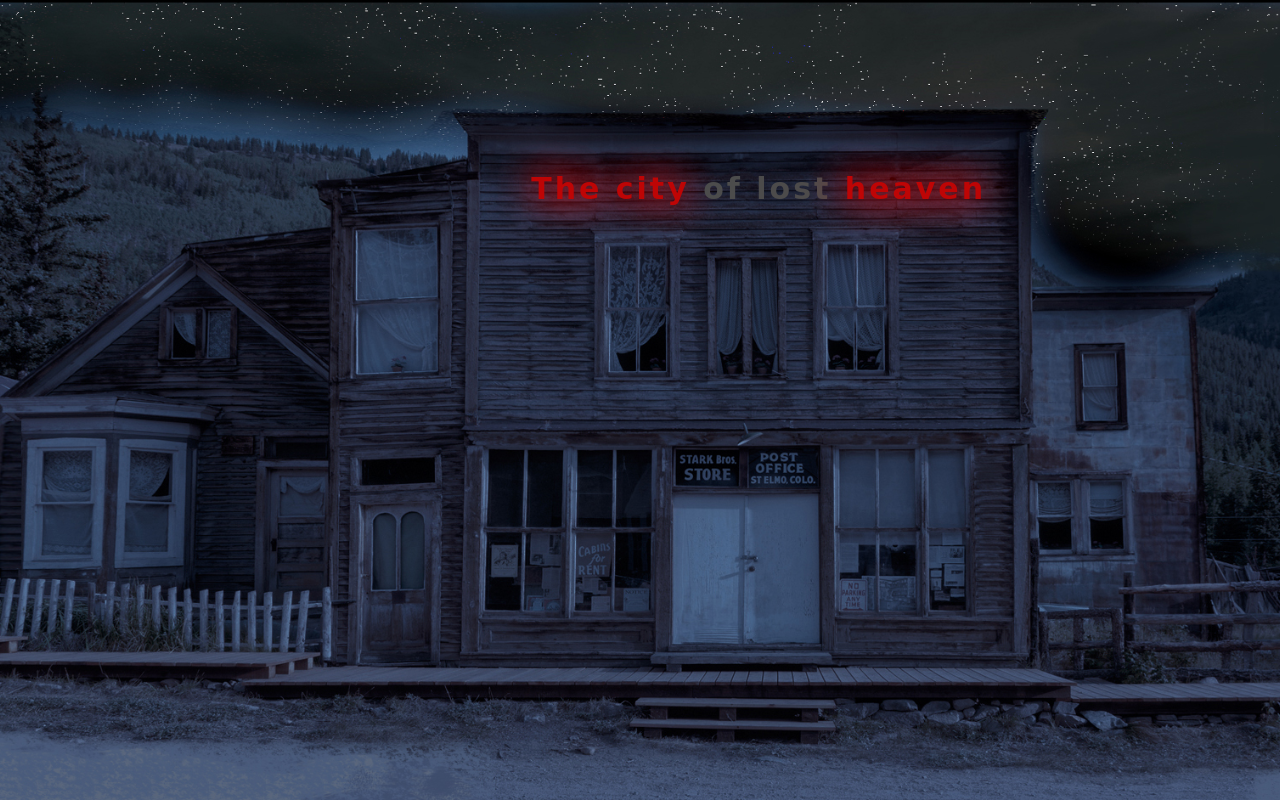
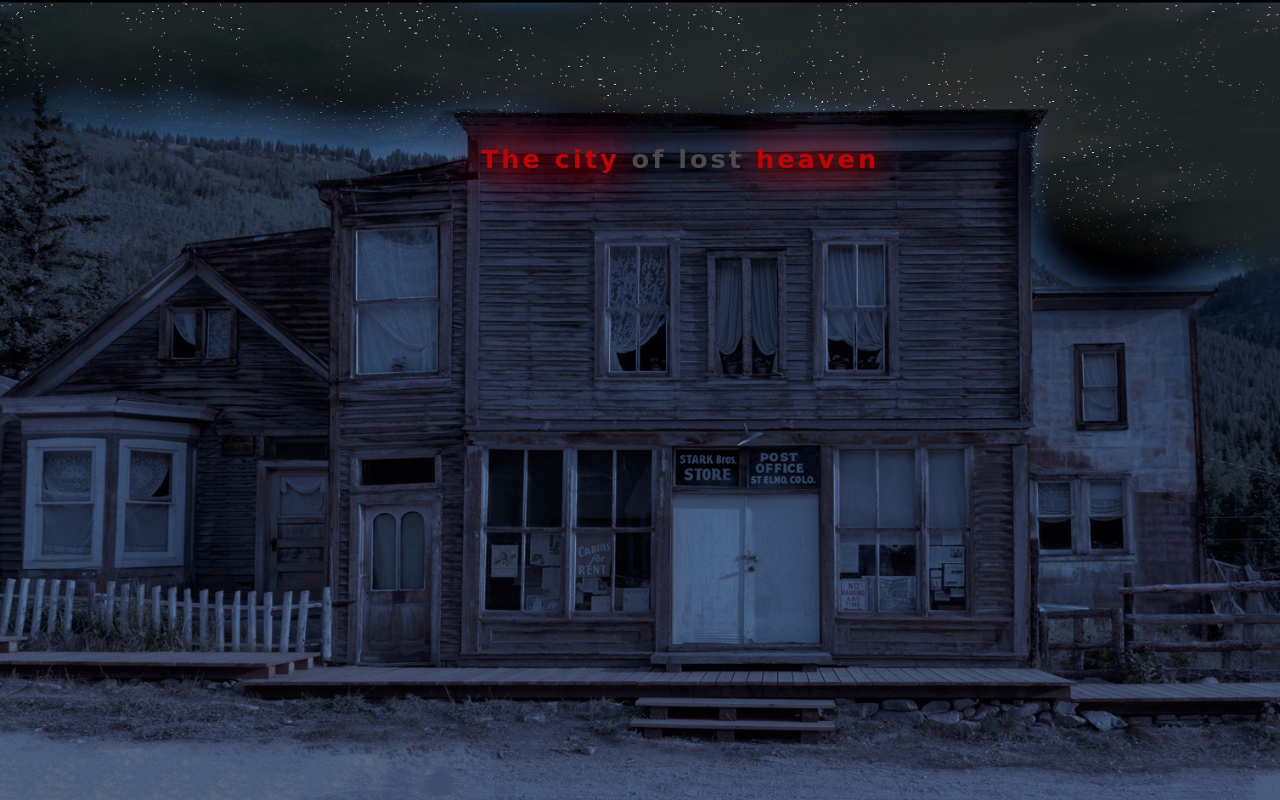
Before and after one commit to VitPet/myown, a plain HTML site: page index.html in a window 1280 px wide. Shown: the top 800 px of the page. Drawn offline with nearby package versions, Linux system fonts and the light colour scheme; a web font is replaced by a local one.

Commit message:
added song

```diff
--- a/index.html
+++ b/index.html
@@ -14,9 +14,18 @@
 	<!-- Latest compiled and minified JavaScript -->
 </head>
 <body>
-	<div class="text-cont">
-		  <p id="code">The city<span> of lost </span><span>heaven</span></p>
+	<div class="container">
+		<div class="row">
+			<div class="col-md-12">
+					<div class="text-cont">
+		 <p id="code">The city<span> of lost </span><span>heaven</span></p>
 	</div>
+			</div>
+		</div>
+	</div>
+
+	<audio id='song' src='waits.mp3' autoplay="true" loop="true"></audio>
+
 	<script
   src="https://code.jquery.com/jquery-3.3.1.min.js"
   integrity="sha256-FgpCb/KJQlLNfOu91ta32o/NMZxltwRo8QtmkMRdAu8="
--- a/style.css
+++ b/style.css
@@ -6,7 +6,7 @@ body{
 }
 
 .text-cont{
-
+	margin: 11vw 5vh;
 	font-weight: 700;
 	letter-spacing: 2px;
     font-family: 'Codystar', cursive;
@@ -16,13 +16,13 @@ body{
 }
 
 #code{
-	top: 21%;
-	left: 41.5%;
-	position: fixed;
+
 	display: block;
 	text-shadow: 0 0 100px red,0 0 40px red,0 0 40px red;
 	font-size: 30px;
 	letter-spacing: 3px;
+	text-align: center;
+	font-size: 2vw;
 }
 
 #code span:nth-of-type(2) {
```
Also changed, not shown: 1 other file.
